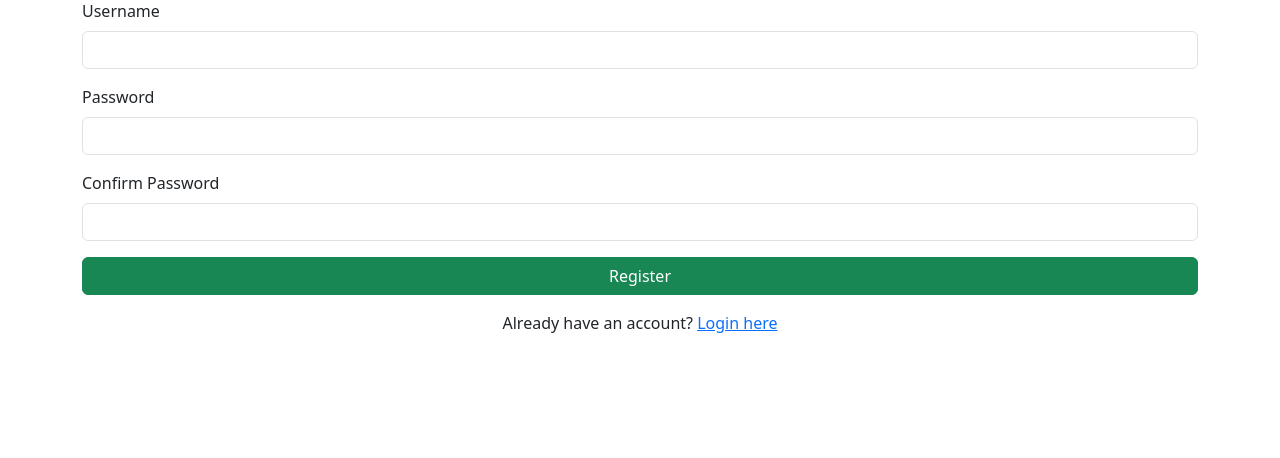
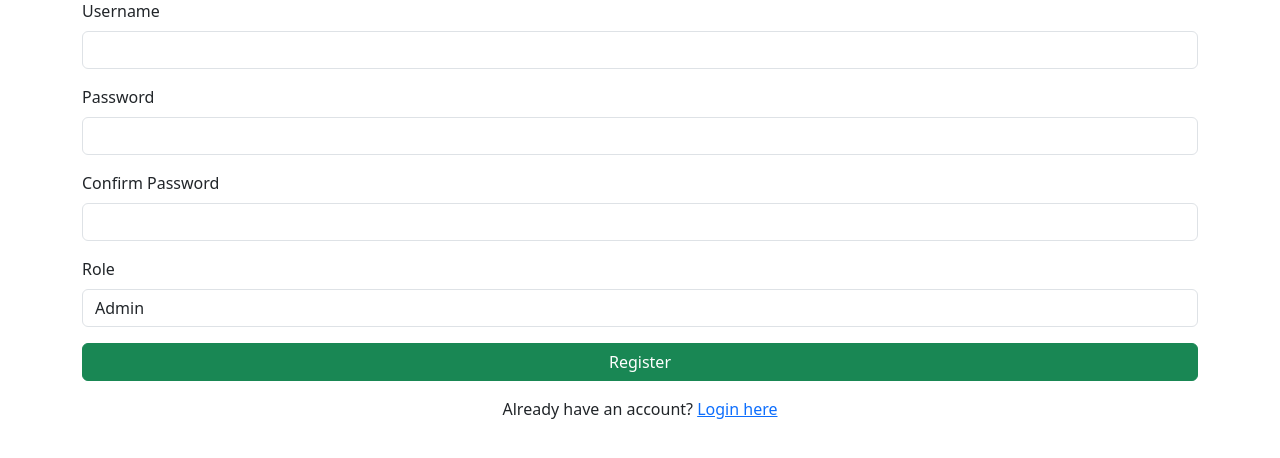
Before and after one commit to akhil-perla/SDIRA_project, a Flask app: page /auth/register in a window 1280 px wide. Shown: the part 111-569 px from the top of the page. Run offline with Flask 3, Linux system fonts and the light colour scheme.

Commit message:
Finished 01 part of the project where you implement the user role/custodian specifications

```diff
--- a/routes/auth.py
+++ b/routes/auth.py
@@ -1,10 +1,8 @@
-
 from flask import Blueprint, render_template, request, redirect, url_for, session, flash
 from werkzeug.security import check_password_hash, generate_password_hash
 import json
 import os
 
-# Load users from users.json
 USER_FILE = "storage/users.json"
 
 def load_users():
@@ -19,43 +17,31 @@ def save_users(users):
 
 auth = Blueprint('auth', __name__)
 
-# LOGIN ROUTE
 @auth.route('/login', methods=['GET', 'POST'])
 def login():
-    if 'user' in session:
-        flash('You are already logged in.', 'info')
-        return redirect(url_for('dashboard.dashboard'))  # Redirect if already logged in
-
     if request.method == 'POST':
-        username = request.form['username'].strip()
-        password = request.form['password'].strip()
+        username = request.form['username']
+        password = request.form['password']
         users = load_users()
 
-        if username in users and check_password_hash(users[username]['password'], password):
-            session['user'] = username  # Store session
-            session.modified = True  # Ensure session is saved
-            flash('Login successful!', 'success')
-            return redirect(url_for('dashboard.dashboard'))
+        if username in users and check_password_hash(users[username]["password"], password):
+            session['user'] = username
+            flash("Login successful!", "success")
+            return redirect(url_for("dashboard"))  # Adjust as needed
         else:
-            flash('Invalid username or password', 'danger')
+            flash("Invalid credentials", "danger")
 
     return render_template('login.html')
 
-# LOGOUT ROUTE
-@auth.route('/logout')
-def logout():
-    if 'user' in session:
-        session.clear()  # Completely clear session data
-        flash('You have been logged out.', 'info')
-    return redirect(url_for('auth.login'))
-
-# REGISTER ROUTE
 @auth.route('/register', methods=['GET', 'POST'])
 def register():
     if request.method == 'POST':
         username = request.form['username'].strip()
         password = request.form['password'].strip()
         confirm_password = request.form['confirm_password'].strip()
+        role = request.form['role']
+        manages = request.form.get('manages', "").strip()
+
         users = load_users()
 
         if username in users:
@@ -65,8 +51,16 @@ def register():
         elif len(password) < 6:
             flash('Password must be at least 6 characters long.', 'danger')
         else:
-            users[username] = {'password': generate_password_hash(password)}
+            user_data = {
+                "password": generate_password_hash(password),
+                "role": role
+            }
+            if role == "custodian" and manages:
+                user_data["manages"] = [m.strip() for m in manages.split(",") if m.strip()]
+
+            users[username] = user_data
             save_users(users)
+
             flash('Registration successful! You can now log in.', 'success')
             return redirect(url_for('auth.login'))
 
--- a/templates/register.html
+++ b/templates/register.html
@@ -5,6 +5,17 @@
     <meta name="viewport" content="width=device-width, initial-scale=1.0">
     <title>Register</title>
     <link rel="stylesheet" href="https://cdn.jsdelivr.net/npm/bootstrap@5.3.0/dist/css/bootstrap.min.css">
+    <script>
+        function toggleIssuerField() {
+            let role = document.getElementById("role").value;
+            let issuerField = document.getElementById("issuerField");
+            if (role === "custodian") {
+                issuerField.style.display = "block";
+            } else {
+                issuerField.style.display = "none";
+            }
+        }
+    </script>
 </head>
 <body>
     <div class="container mt-5">
@@ -29,6 +40,18 @@
                 <label for="confirm_password" class="form-label">Confirm Password</label>
                 <input type="password" class="form-control" id="confirm_password" name="confirm_password" required>
             </div>
+            <div class="mb-3">
+                <label for="role" class="form-label">Role</label>
+                <select class="form-control" id="role" name="role" required onchange="toggleIssuerField()">
+                    <option value="admin">Admin</option>
+                    <option value="custodian">Custodian</option>
+                    <option value="issuer">Issuer</option>
+                </select>
+            </div>
+            <div class="mb-3" id="issuerField" style="display: none;">
+                <label for="manages" class="form-label">Issuers Managed (comma-separated)</label>
+                <input type="text" class="form-control" id="manages" name="manages" placeholder="issuer1, issuer2">
+            </div>
             <button type="submit" class="btn btn-success w-100">Register</button>
         </form>
         <div class="text-center mt-3">
```
Also changed, not shown: storage/users.json.
